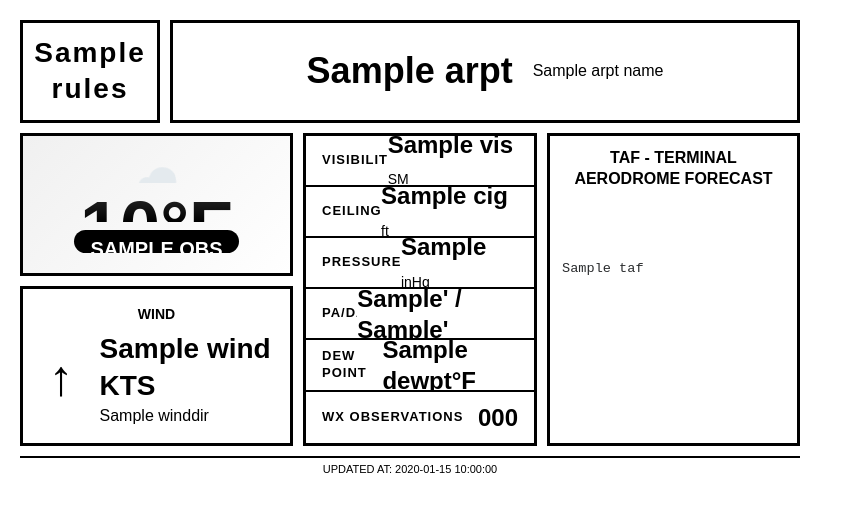
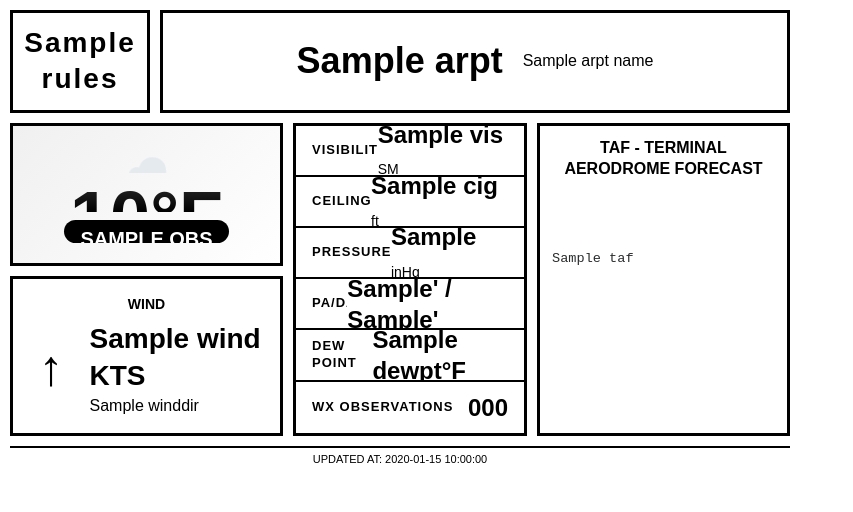
Before and after one commit to tomargood/weather-dashboardv2, a Python web app: template templates/page.html in a window 1280 px wide. Shown: the top 512 px of the page, without its empty margins (0-853 px from the left). Run offline with Jinja, Linux system fonts and the light colour scheme; the template is opened without the code that fills it: most values are stand-ins (such as "Sample title", 1, 10 or a date in 2020).

Commit message:
Update style.css

```diff
--- a/static/style.css
+++ b/static/style.css
@@ -9,7 +9,7 @@ html {
   font-family: "Arial", "Helvetica", sans-serif;
   background: white;
   color: black;
-  padding: 10px;
+  padding: 0;
   line-height: 1.3;
   /* E-paper display optimizations */
   overflow: hidden !important;
@@ -24,9 +24,11 @@ body * {
 
 .container {
   max-width: 100%;
-  height: 460px; /* 480px - 20px padding */
+  height: 480px;
   display: flex;
   flex-direction: column;
+  padding: 10px;
+  box-sizing: border-box;
 }
 
 /* Top Bar */
```
